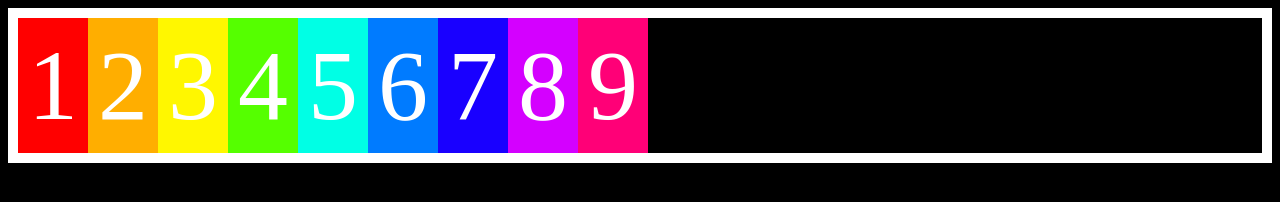
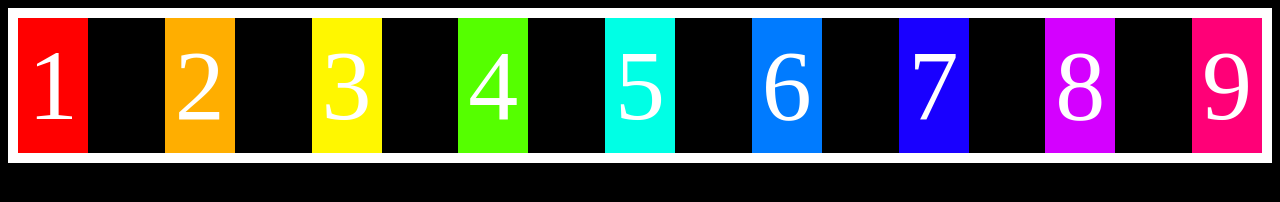
Before and after one commit to BharatNischal/advanced-webdevbootcamp, a plain HTML site: page going-flexbox/starter-demo.html in a window 1280 px wide. Drawn offline with Linux system fonts and the light colour scheme.

Commit message:
update strater-demo with flex-direction, flex-wrap and justify-content

```diff
--- a/going-flexbox/starter-demo.html
+++ b/going-flexbox/starter-demo.html
@@ -10,17 +10,31 @@
             background-color: black;
         }
         .container {
+            /* height: 100vh; */
+            border: 10px solid white;
             /* here where the magic happens ... */
-            display: flex;
-            border: 10px solid white;
+            display: flex; /*now this is a flex container*/
+            /* default value */
+            flex-direction: row;
+            /* other possibilities */
+            /* flex-direction: row-reverse; */
+            /* flex-direction: column; */
+            /* flex-direction: column-reverse; */
+            flex-wrap: wrap; /* default is no-wrap */
+            /* justify-content: flex-start; */
+            /* justify-content: flex-end; */
+            /* justify-content:center; */
+            justify-content: space-between;
+            /* justify-content: space-around; */
         }
-        .box {
+        .box { /* all the boxes are now flex items */
             font-size: 100px;
             color: white;
             padding: 10px;
             text-align: center;
             font-weight: 300;
             box-sizing: border-box;
+            /* width: 33.33%; */
         }
         .box-1{background-color: rgb(255, 0, 0);}
         .box-2{background-color: rgb(255, 174, 0);}
```
